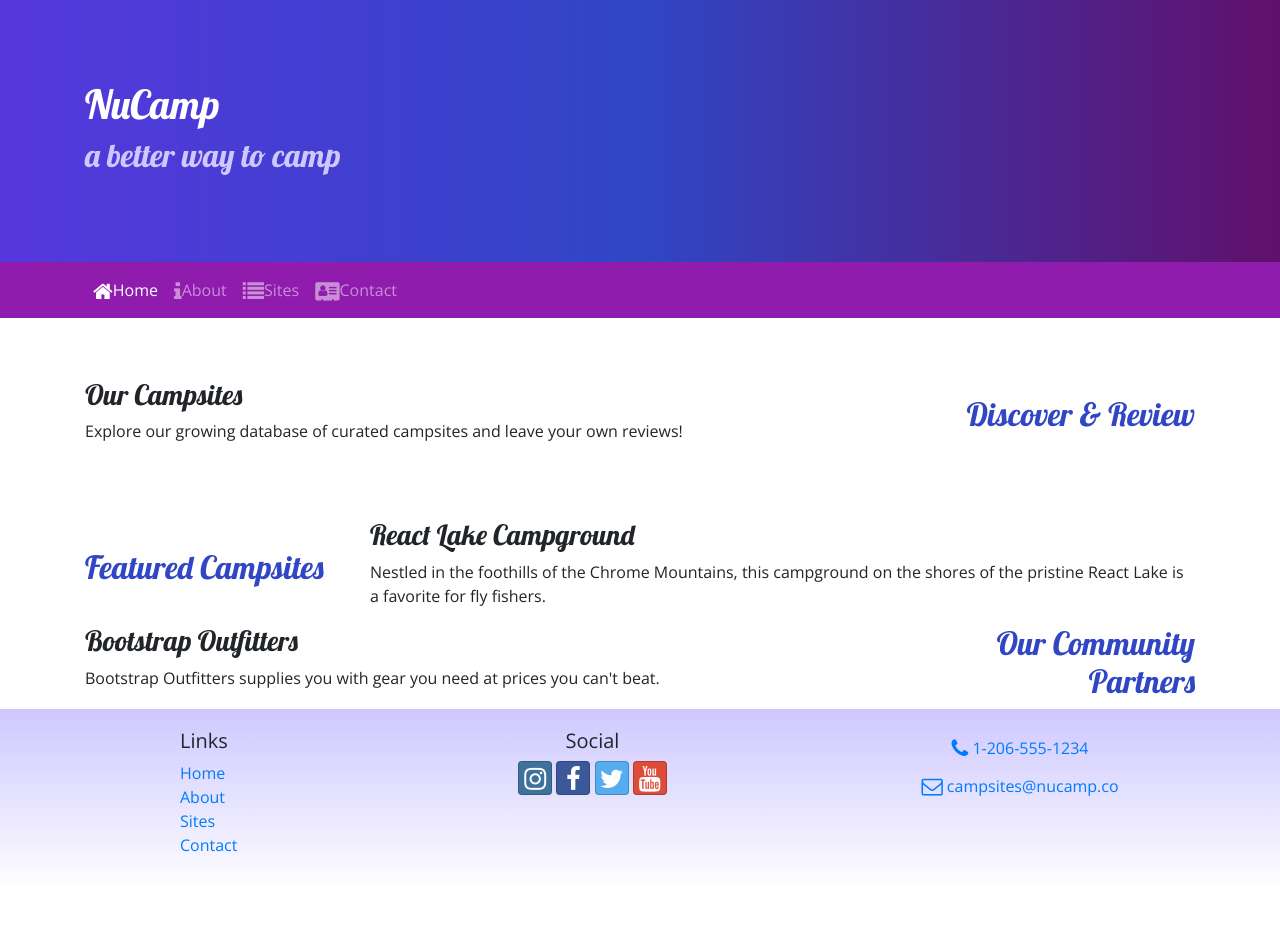
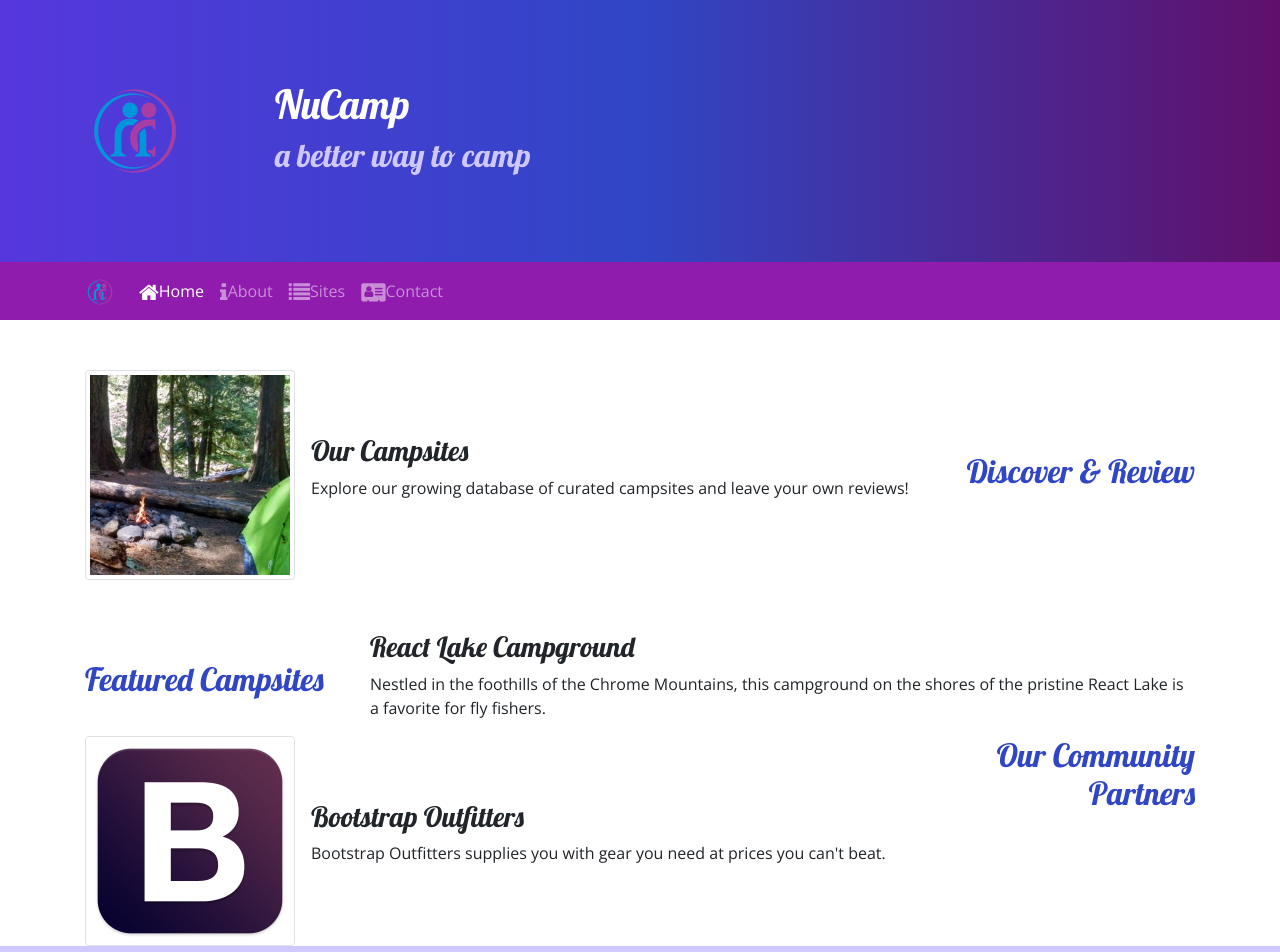
Before and after one commit to k04l/nucampsite, a website: page index.html in a window 1280 px wide. Shown: the top 952 px of the page. Before the commit the page ends 893 px from the top, so only its background shows below. Drawn offline with nearby package versions, Linux system fonts and the light colour scheme.

Commit message:
Images and Media

```diff
--- a/index.html
+++ b/index.html
@@ -20,6 +20,9 @@
     <header class="jumbotron jumbotron-fluid">
         <div class="container">
             <div class="row row-content align-items-center">
+                <div class="col-4 col-sm-3 col-md-2 align-self-center">
+                    <img src="img/img/logo.png" class="img-fluid" />
+                </div>
                 <div class="col">
                     <h1>NuCamp</h1>
                     <h2>a better way to camp</h2>
@@ -30,7 +33,8 @@
 
     <nav class="navbar navbar-expand-sm navbar-dark sticky-top">
         <div class="container">
-            <button class="navbar-toggler ml-auto" type="button" data-toggle="collapse" data-target="numcampNavbar">
+            <a class="navbar-brand" href="#"><img src="img/img/logo.png" height="30" width="30" /></a>
+            <button class="navbar-toggler" type="button" data-toggle="collapse" data-target="numcampNavbar">
                 <span class="navbar-toggler-icon"></span>
             </button>
             <div class="collapse navbar-collapse" id="nucampNavbar">
@@ -50,8 +54,13 @@
                 <h2 class="text-sm-right">Discover & Review</h2>
             </div>
             <div class="col">
-                <h3>Our Campsites</h3>
-                <p class="d-none d-sm-block">Explore our growing database of curated campsites and leave your own reviews!</p>
+                <div class="media">
+                    <img class="d-flex mr-3 img-thumbnail" src="img/img/breadcrumb-trail-thumb.jpg" alt="Breadcrumb Trail" />
+                    <div class="media-body align-self-center">
+                        <h3>Our Campsites</h3>
+                        <p class="d-none d-sm-block">Explore our growing database of curated campsites and leave your own reviews!</p>
+                    </div>
+                </div>
             </div>
         </div>
 
@@ -70,8 +79,13 @@
                 <h2 class="text-sm-right">Our Community Partners</h2>
             </div>
             <div class="col">
-                <h3>Bootstrap Outfitters</h3>
-                <p class="d-none d-sm-block">Bootstrap Outfitters supplies you with gear you need at prices you can't beat.</p>
+                <div class="media">
+                    <img class="d-flex mr-3 img-thumbnail" src="img/img/bootstrap-thumb.png" alt="Bootstrap Outfitters" />
+                    <div class="media-body align-self-center">
+                        <h3>Bootstrap Outfitters</h3>
+                        <p class="d-none d-sm-block">Bootstrap Outfitters supplies you with gear you need at prices you can't beat.</p>
+                    </div>
+                </div>
             </div>
         </div>
     </div>
```
Also changed, not shown: aboutus.html (+5 -1 lines), contactus.html (+5 -1 lines), img/img/bootstrap-thumb.png (added), img/img/breadcrumb-trail-thumb.jpg (added), img/img/breadcrumb-trail.jpg (added), img/img/chrome-river-thumb.jpg (added), img/img/chrome-river.jpg (added), img/img/logo.png (added), img/img/react-lake-thumb.jpg (added), img/img/react-lake.jpg (added).
